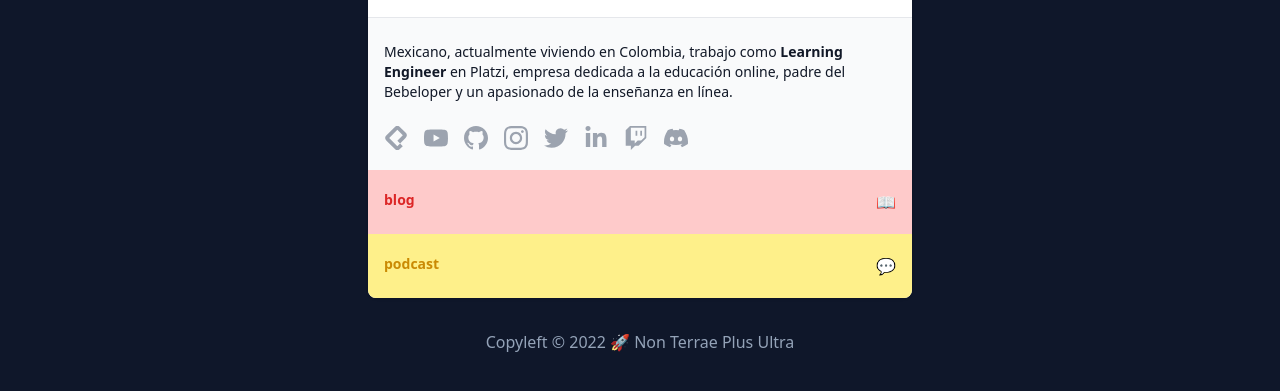
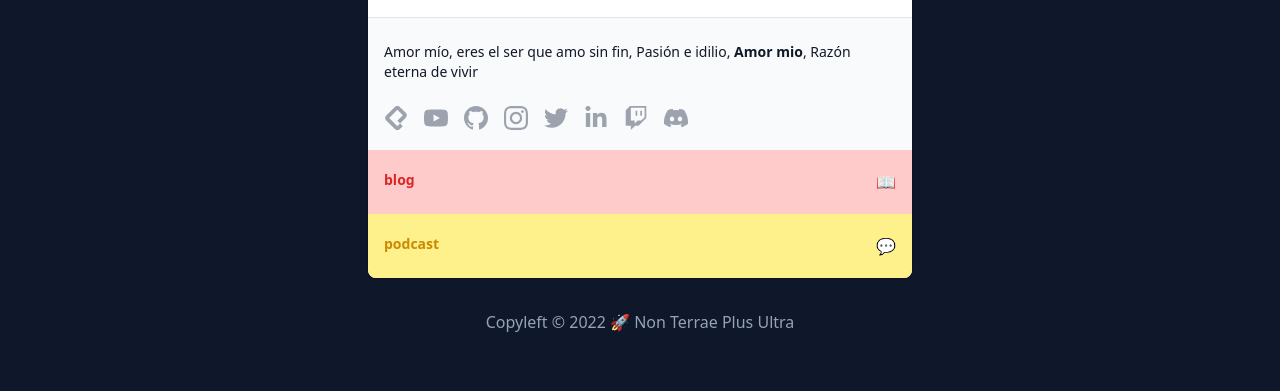
Before and after one commit to JesusUriel24/webpack, a website built with webpack: page public/index.html in a window 1280 px wide. Shown: the part 243-634 px from the top of the page. Built offline with nearby package versions, Linux system fonts and the light colour scheme.

Commit message:
empaquetando un proyecto

```diff
--- a/public/index.html
+++ b/public/index.html
@@ -3,7 +3,7 @@
 
 <head>
   <meta charset="UTF-8" />
-  <title>Oscar Barajas Tavares @gndx</title>
+  <title>Repositorio Back</title>
   <meta name="viewport" content="width=device-width, initial-scale=1.0" />
   <meta name="robots" content="follow, index" />
   <meta name="description"
@@ -48,16 +48,15 @@
           </p>
         </div>
         <div>
-          <img class="rounded-lg w-48" src="https://arepa.s3.amazonaws.com/oscar-barajas-gndx.png"
+          <img class="rounded-lg w-48" src="https://www.fichajes.com/build/images/player-covers/cristiano-ronaldo.352c95f5.jpg"
             alt="Oscar Barajas Tavares" />
         </div>
       </div>
       <div class="border-t border-gray-200">
         <div class="bg-gray-50 px-4 py-5 w-full flex space-x-0.5">
           <div class="mt-1 text-sm text-gray-900">
-            Mexicano, actualmente viviendo en Colombia, trabajo como <b>Learning Engineer</b>
-            en Platzi, empresa dedicada a la educación online, padre del Bebeloper y un apasionado de la enseñanza en
-            línea.
+            Amor mío, eres el ser que amo sin fin, Pasión e idilio, <b>Amor mio</b>, Razón eterna de vivir
+
             <div class="mt-6 flex space-x-4">
               <a href="https://platzi.com/p/gndx" target="_blank">
                 <svg class="w-6 h-6 cursor-pointer text-gray-400 hover:text-[#98CA3F] fill-current" viewBox="0 0 24 24"
```
Also changed, not shown: package.json (+5 -2 lines), 1 other file.
